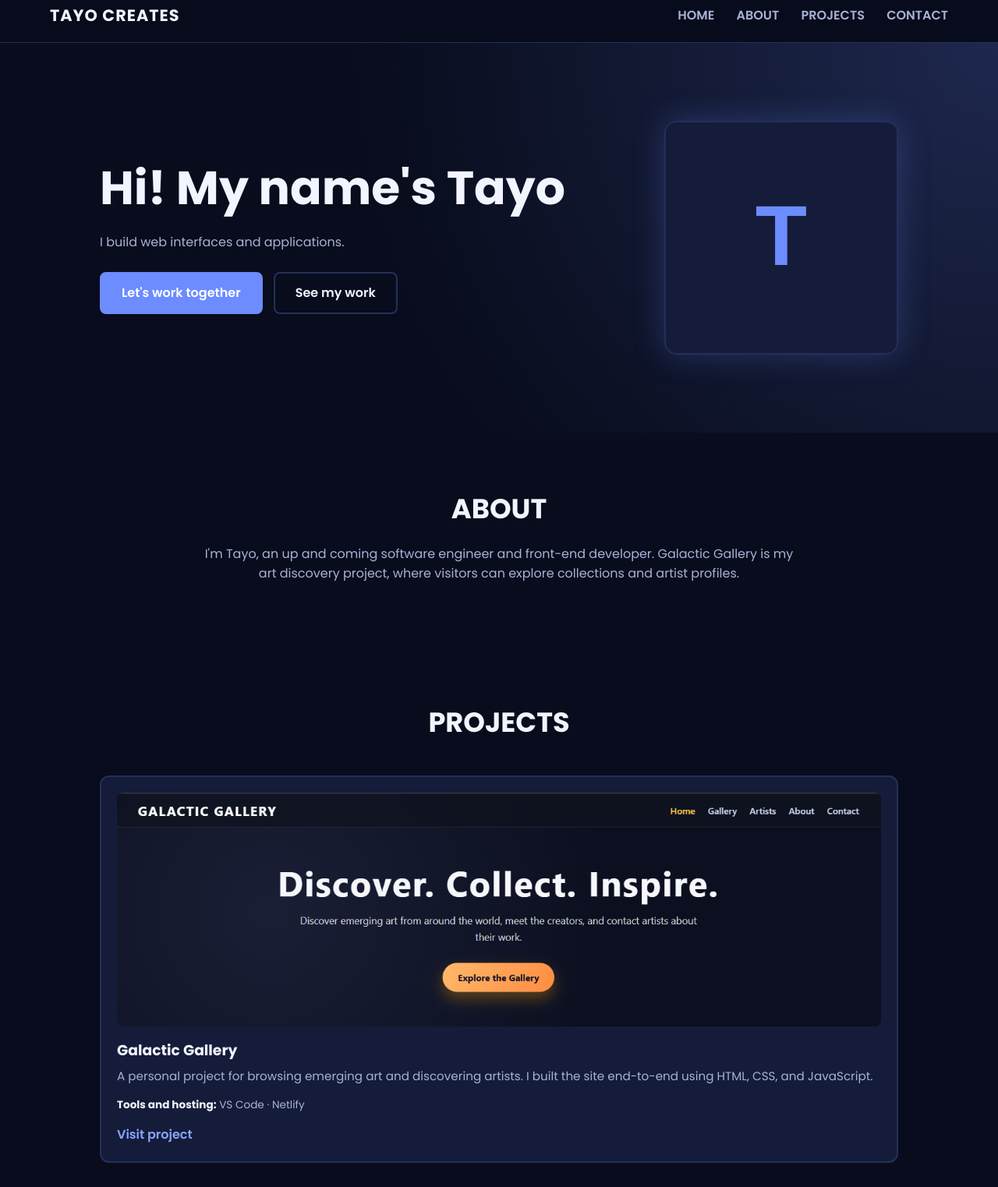
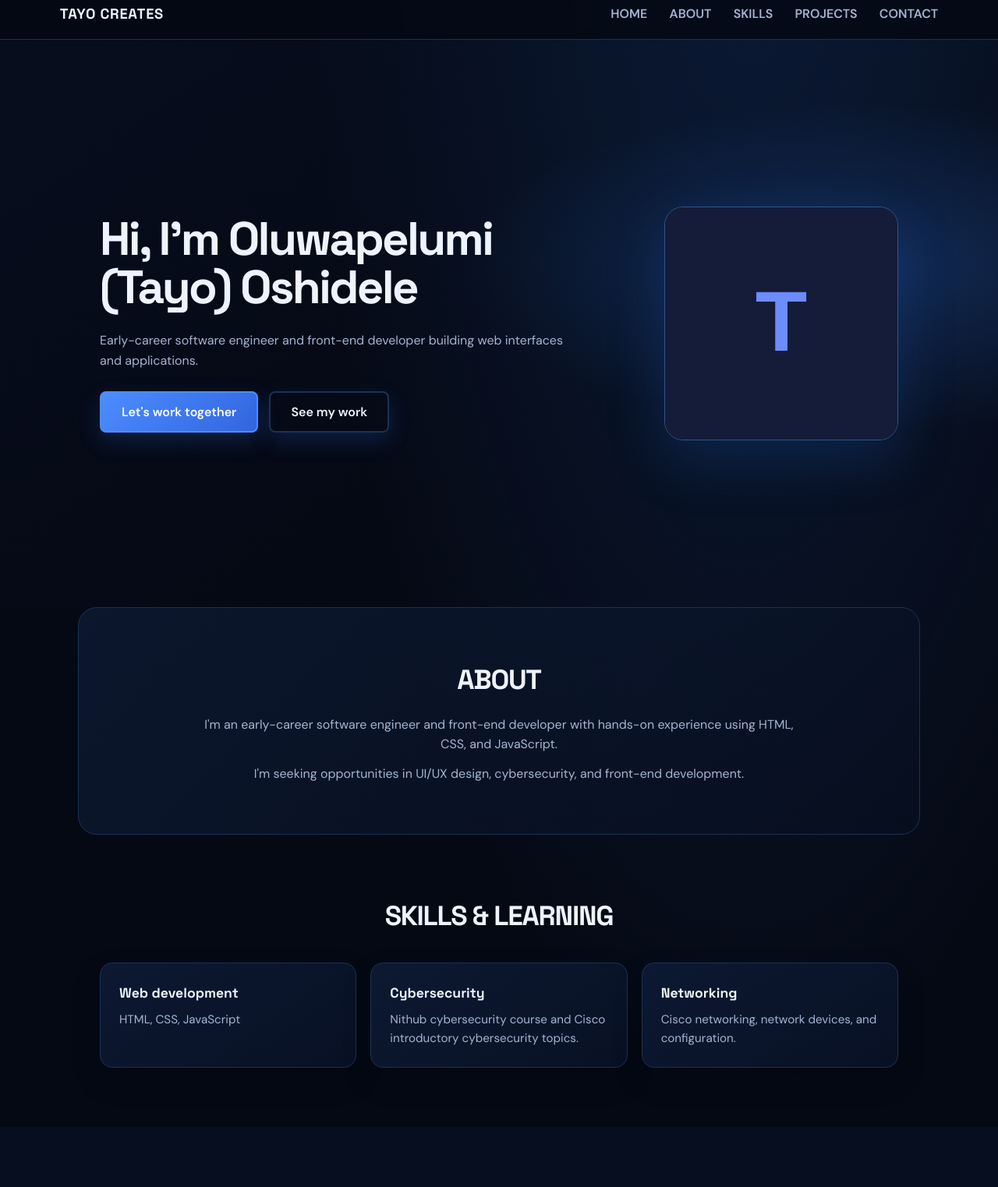
Before and after one commit to OshideleOluwapelumi/portfolio-site, a plain HTML site: page index.html in a window 1280 px wide. Shown: the part 15-1538 px from the top of the page at 78% size. Drawn offline with Linux system fonts and the light colour scheme.

Commit message:
Update portfolio identity and design

```diff
--- a/index.html
+++ b/index.html
@@ -3,15 +3,15 @@
 <head>
     <meta charset="UTF-8">
     <meta name="viewport" content="width=device-width, initial-scale=1">
-    <meta name="description" content="Tayo Creates - Software engineer and front-end developer. Explore the Galactic Gallery art discovery project.">
-    <title>Tayo Creates | Software &amp; Front-end Developer</title>
-    <meta property="og:title" content="Tayo Creates | Software &amp; Front-end Developer">
-    <meta property="og:description" content="Software engineer and front-end developer. Explore Galactic Gallery, an art discovery project featuring collections and artist profiles.">
+    <meta name="description" content="Oluwapelumi (Tayo) Oshidele — early-career software engineer and front-end developer seeking UI/UX, cybersecurity, and front-end roles.">
+    <title>Oluwapelumi (Tayo) Oshidele | Portfolio</title>
+    <meta property="og:title" content="Oluwapelumi (Tayo) Oshidele | Portfolio">
+    <meta property="og:description" content="Explore the portfolio and work of Oluwapelumi (Tayo) Oshidele, including the Galactic Gallery project.">
     <meta property="og:image" content="https://oshideleoluwapelumi.github.io/portfolio-site/social-preview.svg">
     <link rel="icon" href="favicon.svg" type="image/svg+xml">
     <link rel="preconnect" href="https://fonts.googleapis.com">
     <link rel="preconnect" href="https://fonts.gstatic.com" crossorigin>
-    <link href="https://fonts.googleapis.com/css2?family=Poppins:wght@300;400;600;700&display=swap" rel="stylesheet">
+    <link href="https://fonts.googleapis.com/css2?family=DM+Sans:wght@400;500;600;700&family=Space+Grotesk:wght@500;600;700&display=swap" rel="stylesheet">
     <link rel="stylesheet" href="style.css">
 </head>
 <body>
@@ -23,6 +23,7 @@
         <nav aria-label="Main">
             <a href="#home">HOME</a>
             <a href="#about">ABOUT</a>
+            <a href="#skills">SKILLS</a>
             <a href="#projects">PROJECTS</a>
             <a href="#contact">CONTACT</a>
         </nav>
@@ -31,8 +32,8 @@
     <main id="content" tabindex="-1">
         <section class="hero" id="home">
             <div class="hero-text">
-                <h1>Hi! My name's Tayo</h1>
-                <p>I build web interfaces and applications.</p>
+                <h1>Hi, I'm Oluwapelumi (Tayo) Oshidele</h1>
+                <p>Early-career software engineer and front-end developer building web interfaces and applications.</p>
                 <div class="hero-actions">
                     <a href="#contact" class="btn">Let's work together</a>
                     <a href="#projects" class="btn btn-ghost">See my work</a>
@@ -45,7 +46,26 @@
 
         <section class="about" id="about">
             <h2 class="section-title">ABOUT</h2>
-            <p>I'm Tayo, an up and coming software engineer and front-end developer. Galactic Gallery is my art discovery project, where visitors can explore collections and artist profiles.</p>
+            <p>I'm an early-career software engineer and front-end developer with hands-on experience using HTML, CSS, and JavaScript.</p>
+            <p>I'm seeking opportunities in UI/UX design, cybersecurity, and front-end development.</p>
+        </section>
+
+        <section class="skills" id="skills">
+            <h2 class="section-title">SKILLS &amp; LEARNING</h2>
+            <div class="skill-grid">
+                <article class="skill-card">
+                    <h3>Web development</h3>
+                    <p>HTML, CSS, JavaScript</p>
+                </article>
+                <article class="skill-card">
+                    <h3>Cybersecurity</h3>
+                    <p>Nithub cybersecurity course and Cisco introductory cybersecurity topics.</p>
+                </article>
+                <article class="skill-card">
+                    <h3>Networking</h3>
+                    <p>Cisco networking, network devices, and configuration.</p>
+                </article>
+            </div>
         </section>
 
         <section class="projects" id="projects">
@@ -69,7 +89,7 @@
     </main>
 
     <footer>
-        <p>&copy; 2026 Tayo Creates. All rights reserved.</p>
+        <p>&copy; 2026 Oluwapelumi (Tayo) Oshidele · Tayo Creates.</p>
     </footer>
 
 </body>
--- a/style.css
+++ b/style.css
@@ -1,13 +1,13 @@
 /* ---------- Colour palette: change these to re-theme the whole site ---------- */
 :root {
-    --bg: #080c1c;          /* page background */
-    --bg-alt: #0d1330;      /* alternating sections */
-    --surface: #141c3a;     /* cards */
-    --border: #243059;      /* card + header borders */
-    --text: #f2f4ff;
-    --muted: #a9b2d6;
-    --accent: #6c8cff;      /* the one accent colour */
-    --accent-strong: #8aa4ff;
+    --bg: #050914;
+    --bg-alt: #091329;
+    --surface: #0d1a33;
+    --border: #1c3157;
+    --text: #edf4ff;
+    --muted: #a4b5d1;
+    --accent: #4c8dff;
+    --accent-strong: #79b2ff;
 }
 
 * { box-sizing: border-box; margin: 0; padding: 0; }
@@ -19,11 +19,16 @@ html {
 }
 
 body {
-    font-family: Poppins, system-ui, sans-serif;
+    min-width: 320px;
+    font-family: "DM Sans", system-ui, sans-serif;
     line-height: 1.6;
     color: var(--text);
-    background: var(--bg);
+    background:
+        radial-gradient(ellipse at 75% -10%, rgba(35, 91, 177, 0.24), transparent 42%),
+        var(--bg);
 }
+
+h1, h2, h3, .logo { font-family: "Space Grotesk", "DM Sans", sans-serif; }
 
 a:focus-visible, .btn:focus-visible {
     outline: 3px solid var(--accent-strong);
@@ -57,16 +62,16 @@ a:focus-visible, .btn:focus-visible {
     align-items: center;
     flex-wrap: wrap;
     gap: 10px 20px;
-    padding: 18px 5%;
-    background: rgba(8, 12, 28, 0.9);
+    padding: 18px 6%;
+    background: rgba(5, 9, 20, 0.86);
     backdrop-filter: blur(8px);
     border-bottom: 1px solid var(--border);
 }
 
 .logo {
-    font-size: 1.3rem;
+    font-size: 1.15rem;
     font-weight: 700;
-    letter-spacing: 1px;
+    letter-spacing: 0.04em;
     color: var(--text);
     text-decoration: none;
 }
@@ -101,34 +106,46 @@ nav a:hover::after, nav a:focus-visible::after { width: 100%; }
     font: inherit;
     font-weight: 600;
     color: #fff;
-    background: var(--accent);
+    background: linear-gradient(135deg, var(--accent), #3265df);
     border: 2px solid var(--accent);
     border-radius: 8px;
     text-decoration: none;
     cursor: pointer;
-    transition: transform 0.2s, background 0.2s;
+    box-shadow: 0 10px 28px rgba(48, 101, 223, 0.24);
+    transition: transform 0.2s, background 0.2s, box-shadow 0.2s;
 }
 
-.btn:hover { background: var(--accent-strong); border-color: var(--accent-strong); transform: translateY(-2px); }
+.btn:hover {
+    background: linear-gradient(135deg, var(--accent-strong), var(--accent));
+    border-color: var(--accent-strong);
+    box-shadow: 0 14px 34px rgba(48, 101, 223, 0.35);
+    transform: translateY(-2px);
+}
 
 .btn-ghost { background: transparent; color: var(--text); border-color: var(--border); }
 .btn-ghost:hover { background: var(--surface); border-color: var(--accent); }
 
 /* ---------- Hero ---------- */
 .hero {
+    position: relative;
+    min-height: min(760px, calc(100vh - 72px));
+    overflow: hidden;
     display: flex;
     justify-content: space-between;
     align-items: center;
     gap: 40px;
     padding: 100px 10%;
-    background: radial-gradient(circle at top right, rgba(108, 140, 255, 0.22), var(--bg) 60%);
+    background:
+        radial-gradient(ellipse at 88% 40%, rgba(37, 97, 191, 0.3), transparent 34%),
+        linear-gradient(145deg, rgba(8, 19, 42, 0.4), transparent 60%);
 }
 
 .hero-text { max-width: 600px; }
 
 .hero-text h1 {
     font-size: clamp(2.2rem, 7vw, 3.75rem);
-    line-height: 1.1;
+    line-height: 1.04;
+    letter-spacing: -0.045em;
     margin-bottom: 24px;
 }
 
@@ -142,28 +159,56 @@ nav a:hover::after, nav a:focus-visible::after { width: 100%; }
     height: 300px;
     max-width: 100%;
     object-fit: cover;
-    border-radius: 16px;
-    border: 2px solid var(--border);
-    box-shadow: 0 0 40px rgba(108, 140, 255, 0.25);
+    border-radius: 24px;
+    border: 1px solid #345486;
+    box-shadow: 0 24px 70px rgba(32, 90, 177, 0.26);
 }
 
 /* ---------- Shared section bits ---------- */
 .section-title {
     text-align: center;
     font-size: clamp(1.6rem, 4vw, 2.2rem);
-    margin-bottom: 40px;
+    letter-spacing: -0.035em;
+    margin-bottom: 32px;
 }
 
 .about {
-    padding: 70px 10%;
+    max-width: 1080px;
+    margin: 0 auto;
+    padding: 64px 10%;
     text-align: center;
+    background: linear-gradient(135deg, rgba(13, 26, 51, 0.82), rgba(7, 16, 34, 0.5));
+    border: 1px solid var(--border);
+    border-radius: 24px;
 }
 
 .about .section-title { margin-bottom: 16px; }
-.about p { max-width: 760px; margin: 0 auto; color: var(--muted); }
+.about p { max-width: 760px; margin: 0 auto 12px; color: var(--muted); }
+.about p:last-child { margin-bottom: 0; }
+
+.skills { padding: 76px 10%; }
+
+.skill-grid {
+    display: grid;
+    grid-template-columns: repeat(auto-fit, minmax(220px, 1fr));
+    gap: 18px;
+    max-width: 1080px;
+    margin: 0 auto;
+}
+
+.skill-card {
+    padding: 24px;
+    background: linear-gradient(145deg, rgba(13, 26, 51, 0.96), rgba(8, 17, 36, 0.96));
+    border: 1px solid var(--border);
+    border-radius: 16px;
+    box-shadow: 0 16px 38px rgba(0, 0, 0, 0.16);
+}
+
+.skill-card h3 { margin-bottom: 8px; font-size: 1.1rem; }
+.skill-card p { color: var(--muted); font-size: 0.95rem; }
 
 /* ---------- Projects ---------- */
-.projects { padding: 80px 10%; }
+.projects { padding: 80px 10%; background: rgba(8, 19, 41, 0.55); }
 
 .project-grid {
     display: grid;
@@ -175,13 +220,18 @@ nav a:hover::after, nav a:focus-visible::after { width: 100%; }
     display: flex;
     flex-direction: column;
     padding: 20px;
-    background: var(--surface);
-    border: 2px solid var(--border);
-    border-radius: 12px;
-    transition: border-color 0.3s;
+    background: linear-gradient(145deg, rgba(15, 30, 58, 0.98), rgba(8, 17, 36, 0.98));
+    border: 1px solid var(--border);
+    border-radius: 20px;
+    box-shadow: 0 22px 60px rgba(0, 0, 0, 0.24);
+    transition: border-color 0.3s, transform 0.3s, box-shadow 0.3s;
 }
 
-.project:hover { border-color: var(--accent); }
+.project:hover {
+    border-color: var(--accent);
+    box-shadow: 0 26px 68px rgba(22, 72, 152, 0.23);
+    transform: translateY(-4px);
+}
 
 .project-thumb {
     display: block;
@@ -211,7 +261,9 @@ nav a:hover::after, nav a:focus-visible::after { width: 100%; }
 .contact {
     padding: 80px 10%;
     text-align: center;
-    background: var(--bg-alt);
+    background:
+        radial-gradient(ellipse at 50% 0, rgba(35, 91, 177, 0.22), transparent 62%),
+        var(--bg-alt);
 }
 
 .contact .section-title { margin-bottom: 14px; }
@@ -238,7 +290,7 @@ footer {
     }
 
     .hero-actions { justify-content: center; }
-    .about, .projects, .contact { padding-left: 8%; padding-right: 8%; }
+    .about, .skills, .projects, .contact { padding-left: 8%; padding-right: 8%; }
 }
 
 @media (prefers-reduced-motion: reduce) {
```
Also changed, not shown: social-preview.svg.
